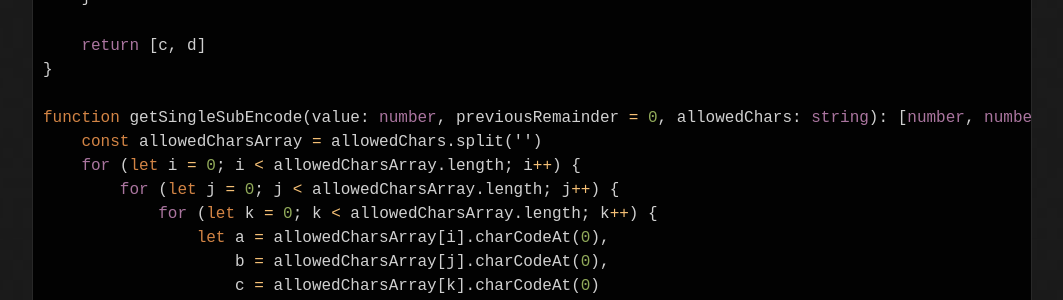
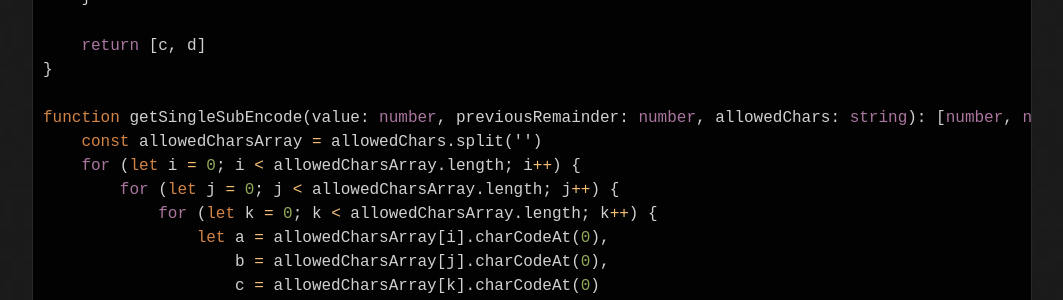
Before and after one commit to phra/phra.github.io, a Jekyll site: the page built from posts/and-sub-encoder.md, in a window 1280 px wide and 900 px high, scrolled down 1738 px. Shown: the part 151-451 px from the top of the window, without its empty margins (108-1171 px from the left). Built offline with Jekyll 4.4.1, drawn with Linux system fonts in a browser that asks for light colours.

Commit message:
Update and-sub-encoder.md

```diff
--- a/posts/and-sub-encoder.md
+++ b/posts/and-sub-encoder.md
@@ -61,7 +61,7 @@
     }
     return [c, d];
 }
-function getSingleSubEncode(value, previousRemainder = 0, allowedChars) {
+function getSingleSubEncode(value, previousRemainder, allowedChars) {
     const allowedCharsArray = allowedChars.split('');
     for (let i = 0; i < allowedCharsArray.length; i++) {
         for (let j = 0; j < allowedCharsArray.length; j++) {
@@ -165,7 +165,7 @@
     return [c, d]
 }
 
-function getSingleSubEncode(value: number, previousRemainder = 0, allowedChars: string): [number, number, number, number] {
+function getSingleSubEncode(value: number, previousRemainder: number, allowedChars: string): [number, number, number, number] {
     const allowedCharsArray = allowedChars.split('')
     for (let i = 0; i < allowedCharsArray.length; i++) {
         for (let j = 0; j < allowedCharsArray.length; j++) {
```
